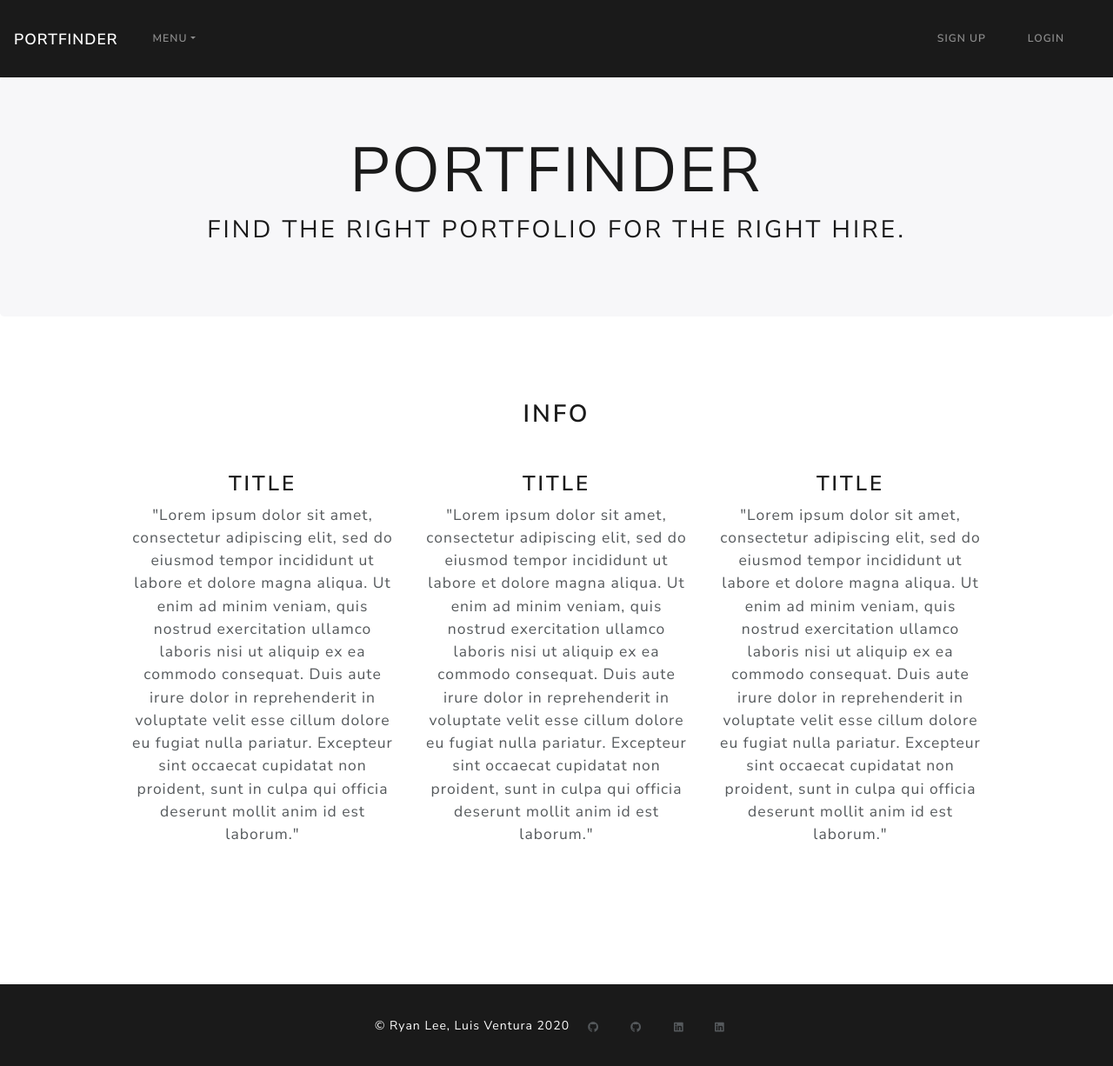
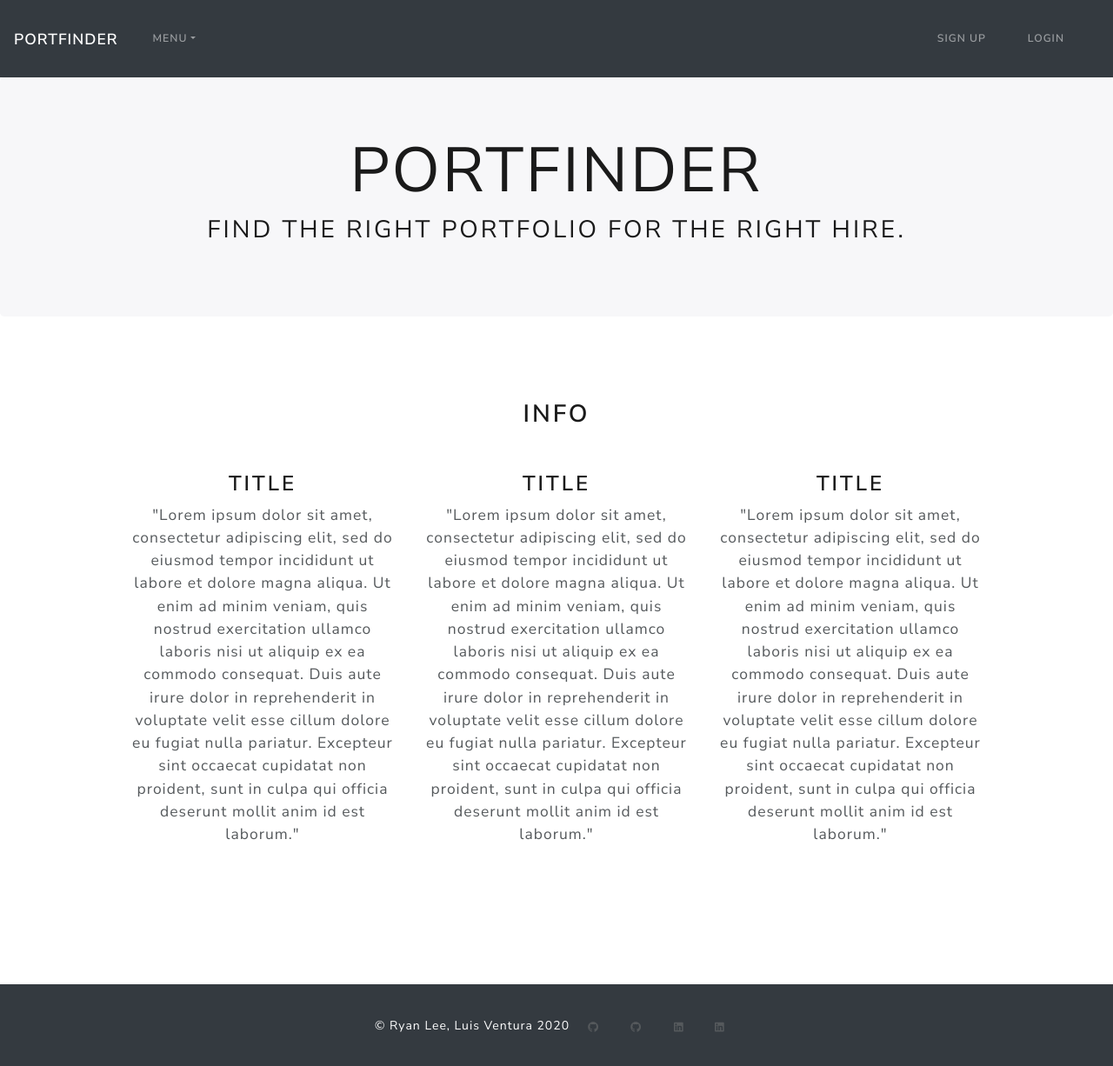
Before and after one commit to ryd0g/Winter-INT, a React (Create React App) app in the folder winter-int/: page / in a window 1280 px wide. Shown: the top 1226 px of the page at 87% size. Built offline with nearby package versions, Linux system fonts and the light colour scheme.

Commit message:
changed color to dark

```diff
--- a/winter-int/src/Footer.js
+++ b/winter-int/src/Footer.js
@@ -7,7 +7,7 @@
 function Footer() {
   return (
     <section id='footer'>
-      <div class='footer bg-primary p-4 text-white'>
+      <div class='footer bg-dark p-4 text-white'>
         &copy; Ryan Lee, Luis Ventura 2020
         <a
           class='btn btn-social-icon btn-github'
--- a/winter-int/src/Navigation.js
+++ b/winter-int/src/Navigation.js
@@ -2,7 +2,7 @@
 
 function Navbar() {
   return (
-    <nav class='navbar sticky-top navbar-expand navbar-dark bg-primary'>
+    <nav class='navbar sticky-top navbar-expand navbar-dark bg-dark'>
       <a class='navbar-brand' href='index.html'>
         PortFinder
       </a>
```
